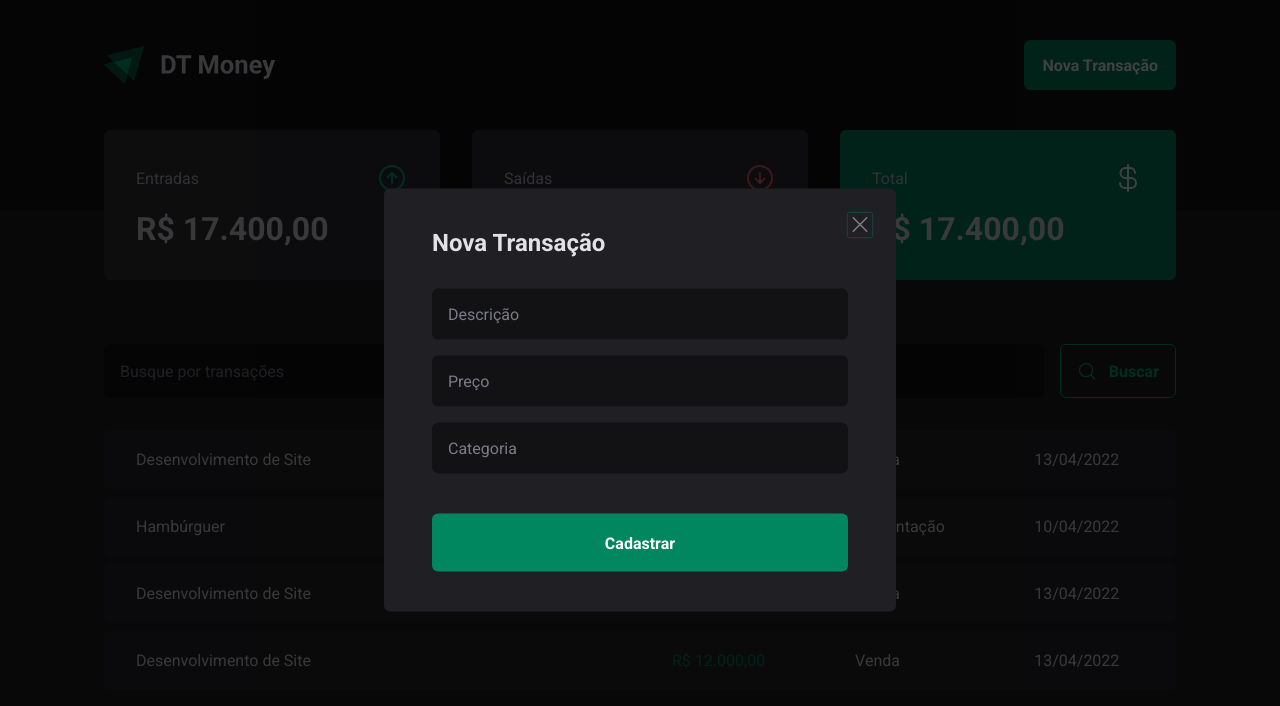
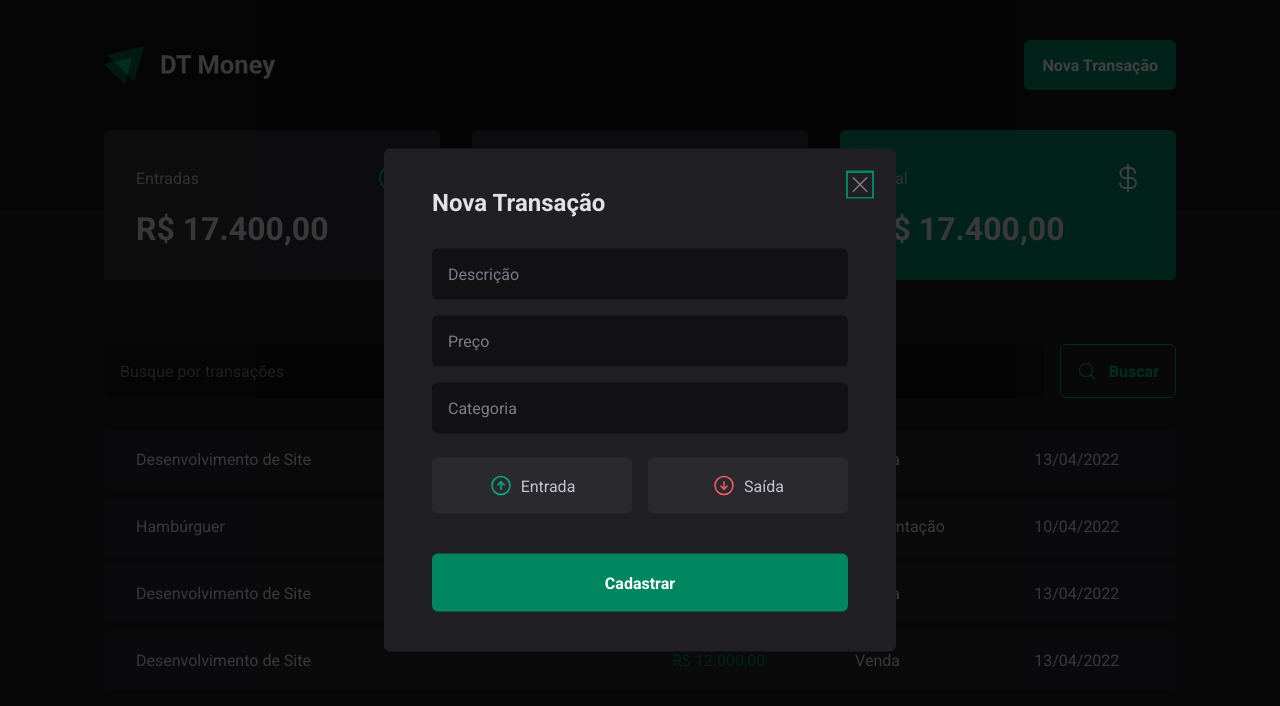
Before and after one commit to CleiltonRocha/dt-money, a React (Vite) app: page / in a window 1280 px wide. Both pictures are taken after a click on the button "Nova Transação". Shown: the top 706 px of the page. Built offline with nearby package versions, Linux system fonts and the light colour scheme.

Commit message:
Adding Radio Buttons type transaction in modal

```diff
--- a/package.json
+++ b/package.json
@@ -11,6 +11,7 @@
   },
   "dependencies": {
     "@radix-ui/react-dialog": "^1.0.5",
+    "@radix-ui/react-radio-group": "^1.1.3",
     "phosphor-react": "^1.4.1",
     "react": "^18.2.0",
     "react-dom": "^18.2.0",
--- a/src/components/NewTransactionModal/index.tsx
+++ b/src/components/NewTransactionModal/index.tsx
@@ -1,6 +1,6 @@
 import * as Dialog from "@radix-ui/react-dialog";
-import { Overlay, Content, CloseButton } from "./styles";
-import { X } from "phosphor-react";
+import { Overlay, Content, CloseButton, TransactionType, TransactionTypeButton } from "./styles";
+import { ArrowCircleDown, ArrowCircleUp, X } from "phosphor-react";
 
 export function NewTransactionModal() {
   return (
@@ -17,6 +17,17 @@
           <input type="number" placeholder="Preço" required/>
           <input type="text" placeholder="Categoria" required/>
 
+          <TransactionType>
+            <TransactionTypeButton variant="income" value="income">
+              <ArrowCircleUp size={24}/>
+              Entrada
+            </TransactionTypeButton>
+            <TransactionTypeButton variant="outcome" value="outcome">
+              <ArrowCircleDown size={24}/>
+              Saída
+            </TransactionTypeButton>
+          </TransactionType>
+
           <button type="submit">
             Cadastrar
           </button>
--- a/src/components/NewTransactionModal/styles.ts
+++ b/src/components/NewTransactionModal/styles.ts
@@ -1,5 +1,6 @@
 import styled from "styled-components";
 import * as Dialog from '@radix-ui/react-dialog'
+import * as RadioGroup from '@radix-ui/react-radio-group'
 
 export const Overlay = styled(Dialog.Overlay)`
   position: fixed;
@@ -7,7 +8,7 @@
   height: 100vh;
   inset: 0;
   background: rgba(0, 0, 0,0.75)
-`
+`;
 
 export const Content = styled(Dialog.Content)`
   min-width: 32rem;
@@ -55,7 +56,7 @@
       }
     }
   }
-`
+`;
 
 export const CloseButton = styled(Dialog.Close) `
   position: absolute;
@@ -66,4 +67,49 @@
   line-height: 0;
   cursor: pointer;
   color: ${props => props.theme["gray-500"]};
+`;
+
+export const TransactionType = styled(RadioGroup.Root)`
+  display: grid;
+  grid-template-columns: repeat(2, 1fr);
+  gap: 1rem;
+  margin-top: 0.5rem;
+
 `
+
+interface TransactionTypeButtonProps {
+  variant: 'income' | 'outcome'
+}
+
+export const TransactionTypeButton = styled(RadioGroup.Item)<TransactionTypeButtonProps>`
+  background-color: ${props => props.theme["gray-700"]};
+  padding: 1rem;
+  display: flex;
+  align-items:center;
+  justify-content: center;
+  gap: 0.5rem;
+  border-radius: 6px;
+  cursor: pointer;
+  border: 0;
+  color: ${props => props.theme["gray-300"]};
+
+  svg {
+    color: ${props => props.variant === 'income' ? props.theme["green-300"] : props.theme["red-300"]};
+  }
+
+  &[data-state='unchecked']:hover {
+    background-color: ${props => props.theme["gray-600"]};
+    transition: background-color .2s;
+  }
+
+  &[data-state='checked'] {
+    background-color: ${props => props.variant === 'income' ? props.theme["green-700"] : props.theme["red-500"]};
+    transition: background-color .2s, color .2s;
+
+    color: ${props => props.theme.white};
+
+    svg {
+      color: ${props => props.theme.white};
+    }
+  }
+`
--- a/src/styles/global.ts
+++ b/src/styles/global.ts
@@ -11,7 +11,7 @@
 
   :focus {
     outline: 0;
-    box-shadow: 0 0 2px ${props => props.theme['green-500']};
+    box-shadow: 0 0 0 2px ${props => props.theme['green-500']};
   }
 
   body {
```
Also changed, not shown: 1 other file (tests, documents, lock files or other folders).
